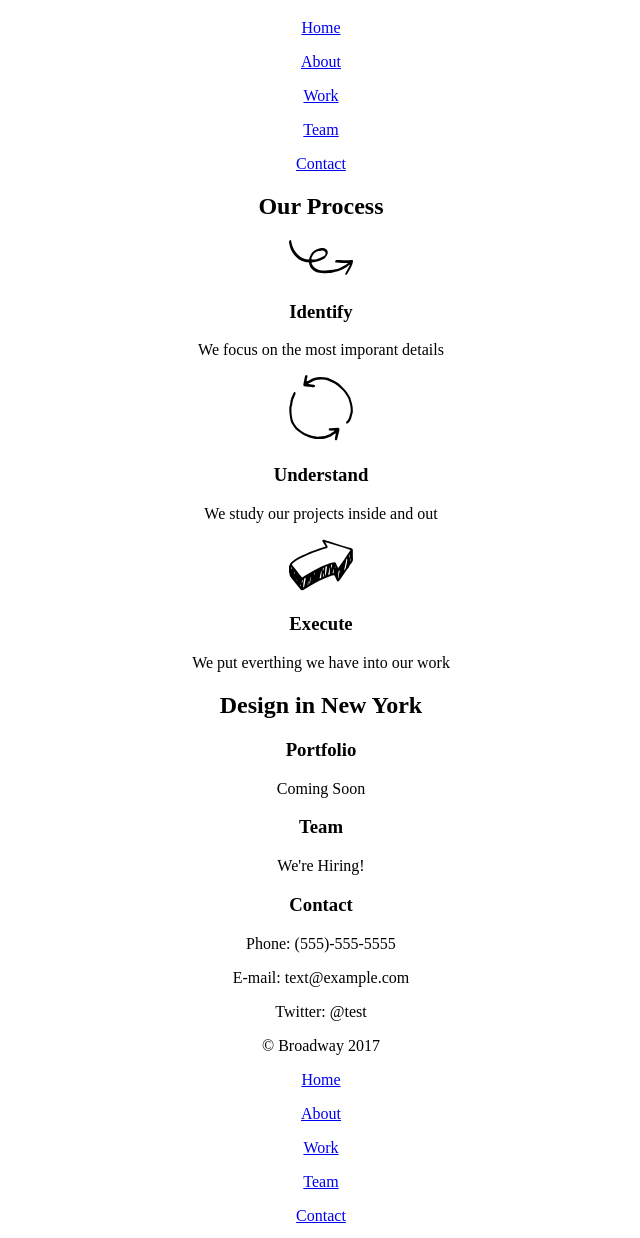
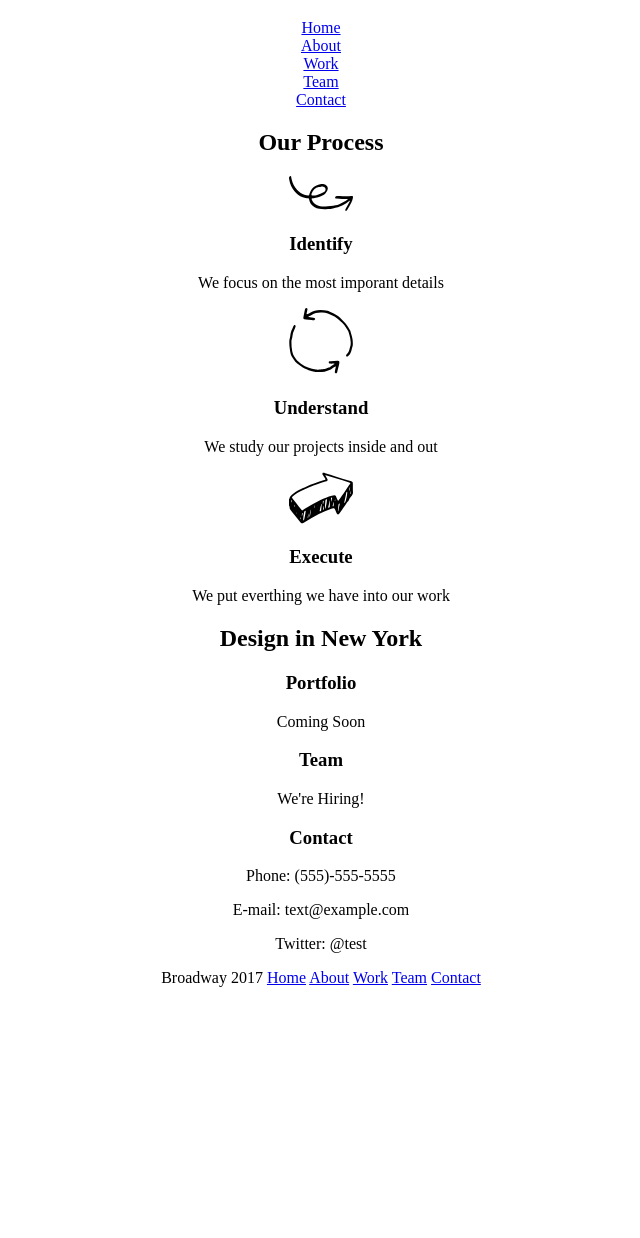
Before and after one commit to dsmolilo/Broadway-Design, a plain HTML site: page index.html in a window 1280 px wide. Shown: the part 61-1299 px from the top of the page, without its empty margins (319-959 px from the left). After the commit the page ends 1056 px from the top, so only its background shows below. Drawn offline with Linux system fonts and the light colour scheme.

Commit message:
Revise and Edit HTML text and code

```diff
--- a/index.html
+++ b/index.html
@@ -8,16 +8,18 @@
 </head>
 
 <body>
+  <div id="header">
     <h1 id="home">Broadway Design</h1>
-  <nav>
-    <a href="#home"><p>Home</p></a>
-    <a href="#process"><p>About</p></a>
-    <a href="#work"><p>Work</p></a>
-    <a href="#team"><p>Team</p></a>
-    <a href="#contact"><p>Contact</p></a>
+    <nav id="navheader">
+      <a href="#home">Home</a></br>
+      <a href="#process">About</a></br>
+      <a href="#work">Work</a></br>
+      <a href="#team">Team</a></br>
+      <a href="#contact">Contact</a>
     </nav>
+  </div>
   <div id="process">
-    <h2>Our Process<h2>
+    <h2>Our Process</h2>
     <img src="./resources/arrow/identify.svg">
     <h3>Identify</h3>
     <p>We focus on the most imporant details</p>
@@ -45,16 +47,17 @@
     <p>E-mail: text@example.com</p>
     <p>Twitter: @test</p>
   </div>
-      <div class="copyright">
-        <p>© Broadway 2017</P>
+  <div class="footer">
   <nav>
-          <a href="#home"><p>Home</p></a>
-          <a href="#process"><p>About</p></a>
-          <a href="#work"><p>Work</p></a>
-          <a href="#team"><p>Team</p></a>
-          <a href="#contact"><p>Contact</p></a>
+      <a>Broadway 2017</a>
+      <a href="#home">Home</a>
+      <a href="#process">About</a>
+      <a href="#work">Work</a>
+      <a href="#team">Team</a>
+      <a href="#contact">Contact</a>
     </nav>
   </div>
 
 </body>
+
 </html>
```
Lines whose indentation alone changed are shown as unchanged.
